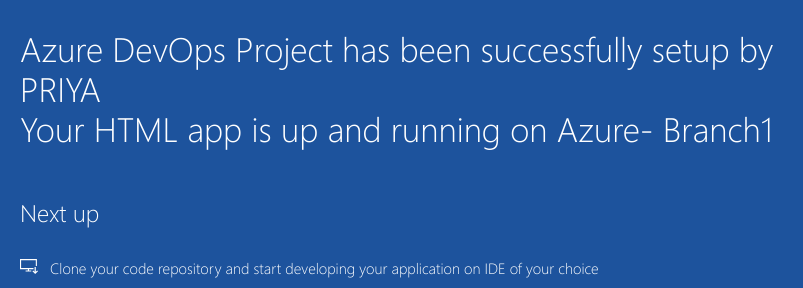
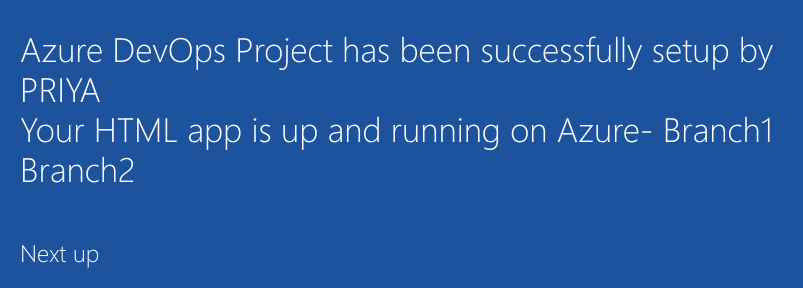
Before and after one commit to PriyaDeekksha/git_Assignment1, a plain HTML site: page index.html in a window 1280 px wide. Shown: the part 442-730 px from the top of the page, 205-1008 px from the left. Drawn offline with Linux system fonts and the light colour scheme.

Commit message:
BRANCH 2

```diff
--- a/index.html
+++ b/index.html
@@ -20,7 +20,7 @@
             <div class="content-body">
                 <div class="success-text">Success!</div>
                 <div class="description line-1"> Azure DevOps Project has been successfully setup by PRIYA</div>
-                <div class="description line-2"> Your HTML app is up and running on Azure- Branch1</div>
+                <div class="description line-2"> Your HTML app is up and running on Azure- Branch1 Branch2</div>
                 <div class="next-steps-container">
                     <div class="next-steps-header">Next up</div>
                     <div class="next-steps-body">
```
